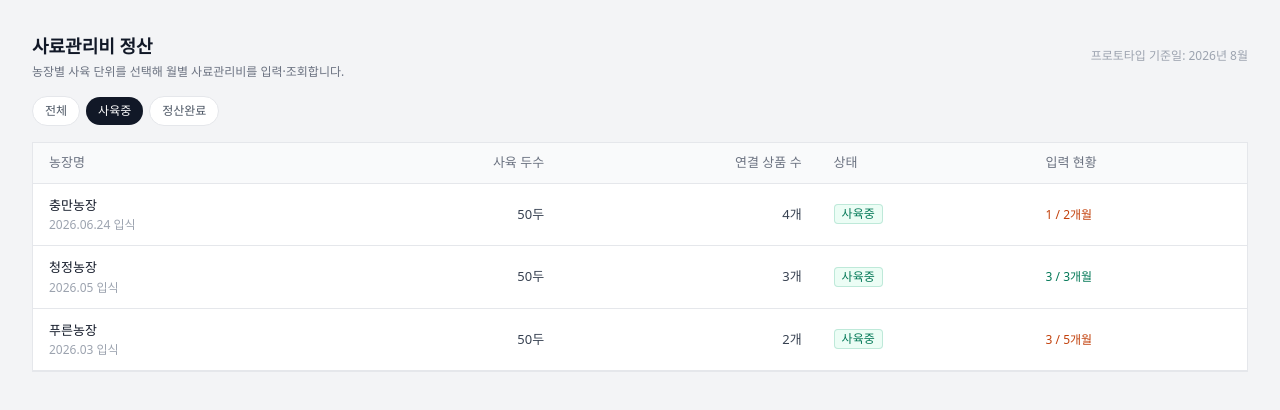
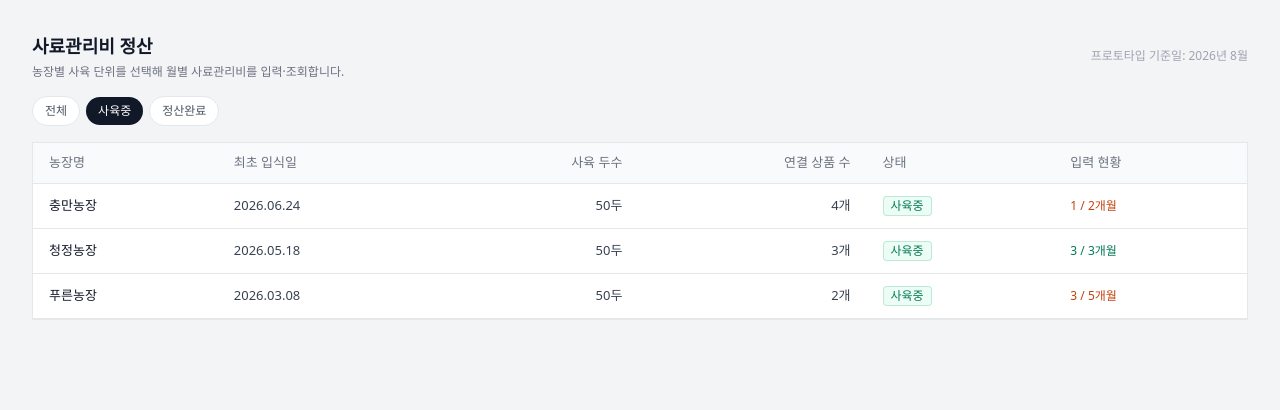
Before and after one commit to bankcow-hyunwooYoon/bankcow-settlement, a React (Vite) app: page / in a window 1280 px wide. Shown: the top 410 px of the page. Built offline with nearby package versions, Linux system fonts and the light colour scheme.

Commit message:
feat: clarify placement date and settlement total

```diff
--- a/src/screens/BreedingUnitListScreen.jsx
+++ b/src/screens/BreedingUnitListScreen.jsx
@@ -74,6 +74,7 @@ export default function BreedingUnitListScreen({ units, onSelectUnit }) {
             <thead>
               <tr className="bg-gray-50 text-gray-500">
                 <th className="border-b border-gray-200 px-4 py-2.5 font-medium">농장명</th>
+                <th className="border-b border-gray-200 px-4 py-2.5 font-medium">최초 입식일</th>
                 <th className="border-b border-gray-200 px-4 py-2.5 font-medium text-right">사육 두수</th>
                 <th className="border-b border-gray-200 px-4 py-2.5 font-medium text-right">연결 상품 수</th>
                 <th className="border-b border-gray-200 px-4 py-2.5 font-medium">상태</th>
@@ -89,8 +90,8 @@ export default function BreedingUnitListScreen({ units, onSelectUnit }) {
                 >
                   <td className="border-b border-gray-200 px-4 py-3">
                     <p className="font-medium text-gray-900">{unit.farmName}</p>
-                    <p className="mt-0.5 text-xs text-gray-400">{unit.placementLabel}</p>
                   </td>
+                  <td className="border-b border-gray-200 px-4 py-3 text-gray-700">{unit.placementDate.replaceAll('-', '.')}</td>
                   <td className="border-b border-gray-200 px-4 py-3 text-right text-gray-700">{unit.headCount.toLocaleString('ko-KR')}두</td>
                   <td className="border-b border-gray-200 px-4 py-3 text-right text-gray-700">{unit.linkedProductCount}개</td>
                   <td className="border-b border-gray-200 px-4 py-3"><BreedingStatusBadge status={unit.breedingStatus} /></td>
--- a/src/screens/FeedCostListScreen.jsx
+++ b/src/screens/FeedCostListScreen.jsx
@@ -60,6 +60,7 @@ function FeedCostTable({ records, onEdit }) {
             <th className="border-b border-gray-200 px-4 py-2.5 font-medium">조사료비 총액</th>
             <th className="border-b border-gray-200 px-4 py-2.5 font-medium">사료비+조사료비 합계</th>
             <th className="border-b border-gray-200 px-4 py-2.5 font-medium">관리비 총액</th>
+            <th className="border-b border-gray-200 px-4 py-2.5 font-medium">사료관리비 합계</th>
             <th className="border-b border-gray-200 px-4 py-2.5 font-medium">첨부</th>
             <th className="border-b border-gray-200 px-4 py-2.5 font-medium">등록일시</th>
           </tr>
@@ -83,6 +84,9 @@ function FeedCostTable({ records, onEdit }) {
               </td>
               <td className="border-b border-gray-200 px-4 py-2.5 text-gray-700">
                 {formatWon(record.관리비총액)}
+              </td>
+              <td className="border-b border-gray-200 px-4 py-2.5 font-semibold text-gray-900">
+                {formatWon(Number(record.사료비총액) + Number(record.조사료비총액 ?? 0) + Number(record.관리비총액))}
               </td>
               <td className="border-b border-gray-200 px-4 py-2.5 text-gray-500">
                 {record.첨부파일?.length ? `${record.첨부파일.length}개` : '-'}
@@ -226,7 +230,7 @@ export default function FeedCostListScreen({ records, unit, onNavigateToRegister
               />
             </div>
             <p className="mt-1 text-xs text-gray-500">
-              입식일 {unit.placementDate.replaceAll('-', '.')} <span className="mx-1 text-gray-300">|</span> 총 {unit.headCount}두
+              최초 입식일 {unit.placementDate.replaceAll('-', '.')} <span className="mx-1 text-gray-300">|</span> 총 {unit.headCount}두
             </p>
           </div>
           <div className="flex items-center gap-2">
```
